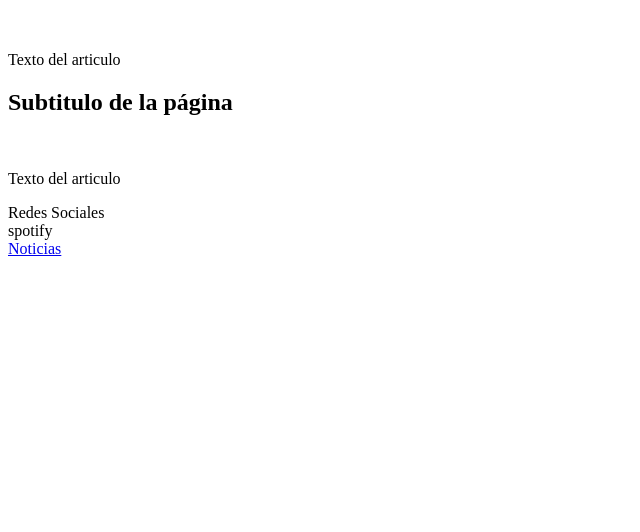
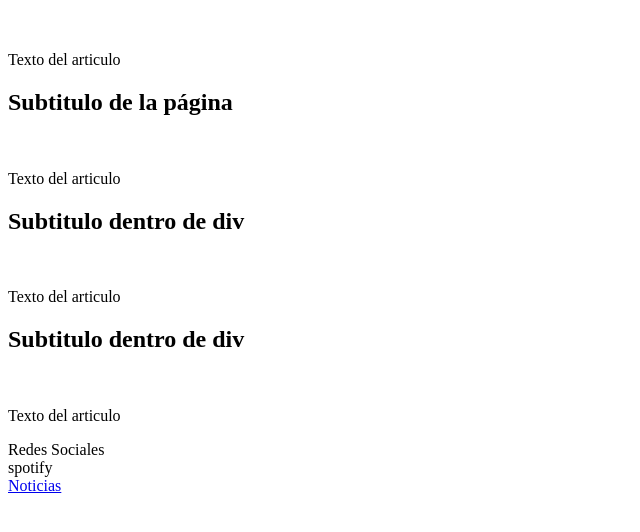
Before and after one commit to Alfredo20164920/sesion-2, a plain HTML site: page index.html in a window 1280 px wide. Shown: the part 136-668 px from the top of the page, without its empty margins (0-640 px from the left). Drawn offline with Linux system fonts and the light colour scheme.

Commit message:
Acomodo de componentes basicos

```diff
--- a/index.html
+++ b/index.html
@@ -43,9 +43,27 @@
     </main>
 
     <div>
+        <section>
+            <article>
+                <h2>Subtitulo dentro de div</h2>
+                <img src="" alt="">
+                <p>
+                    Texto del articulo
+                </p>
 
+            </article>
+        </section>
 
+        <section>
+            <article>
+                <h2>Subtitulo dentro de div</h2>
+                <img src="" alt="">
+                <p>
+                    Texto del articulo
+                </p>
 
+            </article>
+        </section>
     </div>
 
     <aside>
```
